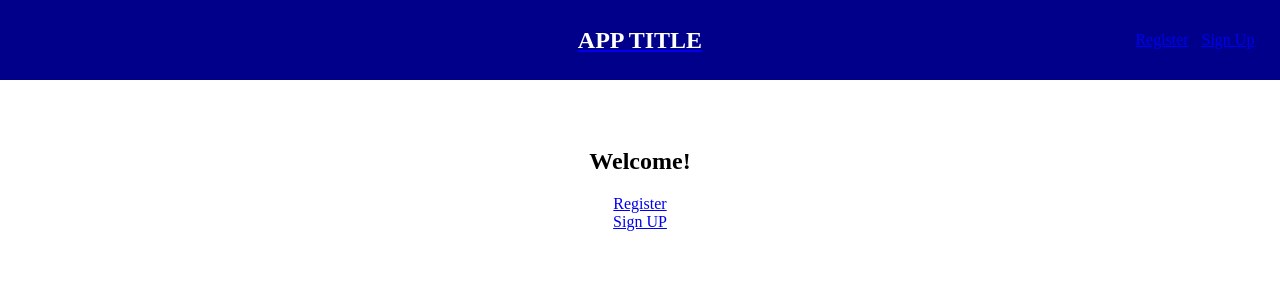
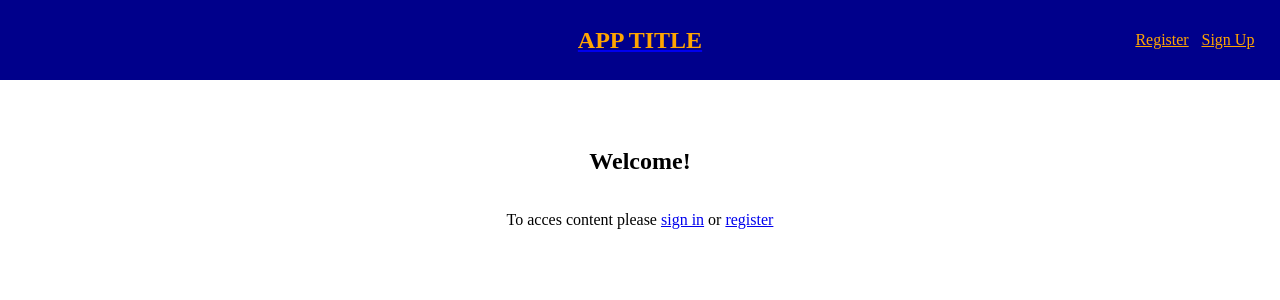
Before and after one commit to ulldecorb/redux-fullsatck-todo, a React (Create React App) app in the folder client/: page / in a window 1280 px wide. Shown: the top 300 px of the page. Built offline with nearby package versions, Linux system fonts and the light colour scheme; no server answers.

Commit message:
Add conditional behaviour for signin user status on dashboard

```diff
--- a/client/src/App.jsx
+++ b/client/src/App.jsx
@@ -36,7 +36,7 @@ export const App = function App() {
         <Router>
           <Header user={user} />
           <Routes>
-            <Route path="/" element={<Dashboard />} />
+            <Route path="/" element={<Dashboard user={user} />} />
             <Route path="/sign_in" element={<LoginUser />} />
             <Route path="/new" element={<RegisterUser getUser={getUser} />} />
           </Routes>
--- a/client/src/components/Dashboard/index.jsx
+++ b/client/src/components/Dashboard/index.jsx
@@ -1,15 +1,40 @@
 import React from 'react';
 import { Link } from 'react-router-dom';
+import { PropTypes } from 'prop-types';
 import './dashboard.css';
 
-export const Dashboard = function Dashboard() {
+export const Dashboard = function Dashboard({ user }) {
   return (
     <div className="dashboard">
-      <h2>Welcome!</h2>
-      <Link to="../new">Register</Link>
-      <Link to="../sign_in">Sign UP</Link>
+      {user
+        ? (
+          <h2>
+            Welcome
+            {' '}
+            {user.email}
+          </h2>
+        )
+
+        : (
+          <>
+            <h2>Welcome!</h2>
+            <p>
+              To acces content please
+              {' '}
+              <Link to="../sign_in">sign in</Link>
+              {' '}
+              or
+              {' '}
+              <Link to="../new">register</Link>
+            </p>
+          </>
+        )}
+
     </div>
   );
 };
 
+Dashboard.propTypes = {
+  user: PropTypes.string.isRequired
+};
 export default Dashboard;
--- a/client/src/components/Header/header.css
+++ b/client/src/components/Header/header.css
@@ -17,6 +17,10 @@
 }
 
 .header__title {
+  color: orange;
+}
+
+.header__title:hover {
   color: white;
 }
 
@@ -42,9 +46,10 @@
 
 .header__links {
   margin-left: 1vw;
+  color: orange;
 }
 
-.header Link {
-  margin-right: 20px;
+.header__links:hover {
+  color: white;
 }
 /*# sourceMappingURL=header.css.map */
--- a/client/src/components/Header/header.scss
+++ b/client/src/components/Header/header.scss
@@ -10,7 +10,11 @@
     background-color: darkblue;
 
     &__title {
-        color: white;
+        color: orange;
+
+        &:hover {
+            color: white;
+        }
     }
 
     &__margin {
@@ -35,9 +39,10 @@
 
     &__links {
         margin-left: 1vw;
-    }
+        color: orange;
 
-    Link {
-        margin-right: 20px;
+        &:hover {
+            color: white;
+        }
     }
 }
--- a/client/src/components/LoginUser/loginUser.css
+++ b/client/src/components/LoginUser/loginUser.css
@@ -41,5 +41,12 @@
   width: 200px;
   background: grey;
   color: white;
+  cursor: pointer;
+  -webkit-transition: background-color 1s;
+  transition: background-color 1s;
+}
+
+.login button:hover {
+  background-color: #ade6b6;
 }
 /*# sourceMappingURL=loginUser.css.map */
--- a/client/src/components/LoginUser/loginUser.scss
+++ b/client/src/components/LoginUser/loginUser.scss
@@ -22,5 +22,11 @@
         width: 200px;
         background: grey;
         color: white;
+        cursor: pointer;
+        transition: background-color 1s;
+
+        &:hover {
+            background-color: rgb(173, 230, 182);
+        }
     }
 }
--- a/client/src/components/RegisterUser/register.css
+++ b/client/src/components/RegisterUser/register.css
@@ -41,5 +41,12 @@
   width: 200px;
   background: grey;
   color: white;
+  cursor: pointer;
+  -webkit-transition: background-color 1s;
+  transition: background-color 1s;
+}
+
+.register-user button:hover {
+  background-color: #ade6b6;
 }
 /*# sourceMappingURL=register.css.map */
--- a/client/src/components/RegisterUser/register.scss
+++ b/client/src/components/RegisterUser/register.scss
@@ -22,5 +22,11 @@
         width: 200px;
         background: grey;
         color: white;
+        cursor: pointer;
+        transition: background-color 1s;
+
+        &:hover {
+            background-color: rgb(173, 230, 182);
+        }
     }
 }
```
